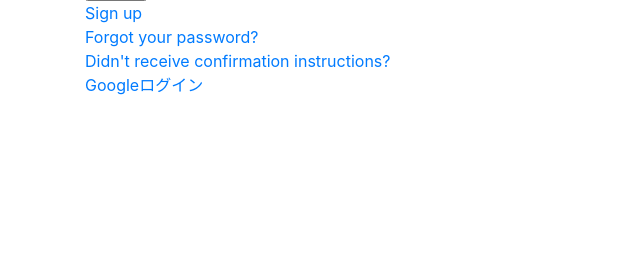
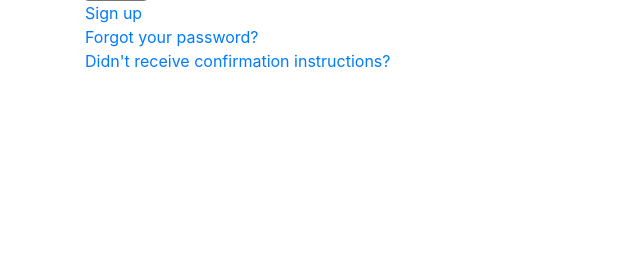
Before and after one commit to KenshiroSugiyama/hokudainote, a Rails app: page /users/sign_in in a window 1280 px wide. Shown: the part 311-578 px from the top of the page, without its empty margins (0-640 px from the left). Run offline with Rails 7, Linux system fonts and the light colour scheme; style sheets or scripts are compiled from the project's sources; some libraries are stand-ins or nearby versions.

Commit message:
ログイン修正

```diff
--- a/app/views/devise/sessions/new.html.erb
+++ b/app/views/devise/sessions/new.html.erb
@@ -24,4 +24,3 @@
 <% end %>
 
 <%= render "devise/shared/links" %>
-<%= link_to 'Googleログイン',  user_google_oauth2_omniauth_authorize_path %>
```
